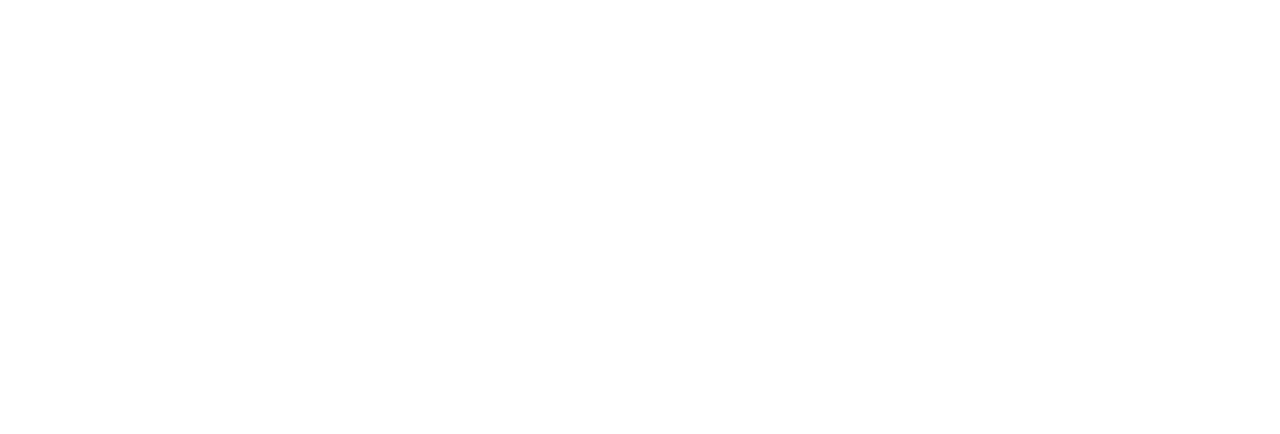
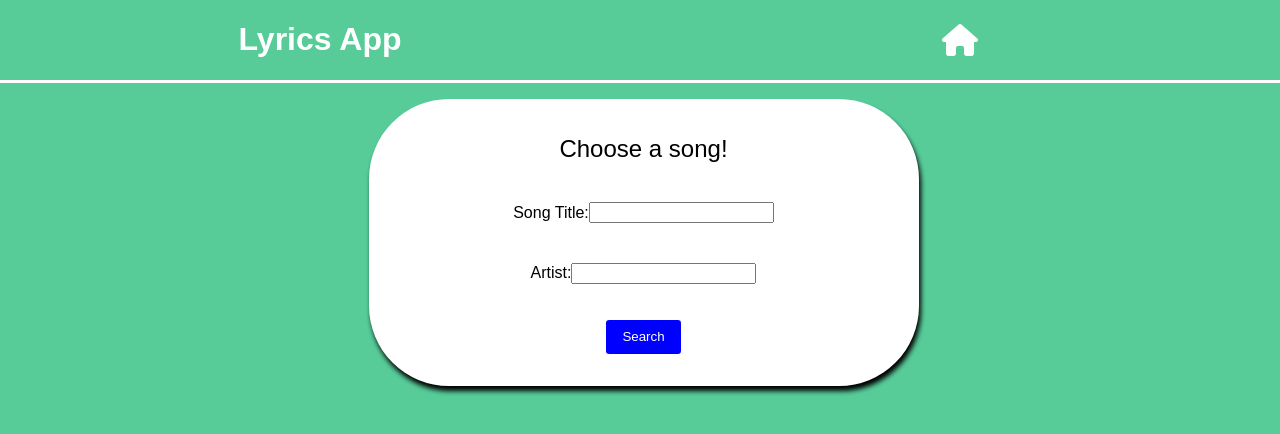
Before and after one commit to amyaitran/lyrics-quizzer, a website: page index.html in a window 1280 px wide. Drawn offline with Linux system fonts and the light colour scheme; a web font is replaced by a local one.

Commit message:
initialized elements and styling, lyrics show up in lyrics-card

```diff
--- a/css/layout.css
+++ b/css/layout.css
@@ -0,0 +1,38 @@
+.hidden {
+  display: none !important;
+}
+
+.container {
+  max-width: 575px;
+  margin: 0 auto;
+}
+
+.row {
+  display: flex;
+  flex-wrap: wrap;
+}
+
+.column-full, {
+  width: 100%;
+}
+
+.column-half {
+  width: 50%;
+}
+
+.center {
+  display: flex;
+  justify-content: center;
+  align-items: center;
+}
+
+@media screen and (min-width: 768px) {
+  /* .container {
+    max-width: 900px;
+  }
+
+  .column-full,
+  .column-half {
+    padding: 0 0.75rem;
+  } */
+}
--- a/css/styles.css
+++ b/css/styles.css
@@ -0,0 +1,50 @@
+body {
+  background-color: #57cc99;
+  font-family: 'Signika Negative', sans-serif;
+}
+
+h1 {
+  color: white;
+}
+
+h2,
+h4 {
+  font-weight: 400;
+}
+
+button {
+  border-radius: 0.2rem;
+  margin: 1rem 0;
+  padding: 0.6rem 1rem;
+  border: none;
+  color: white;
+  background-color: blue;
+  cursor: pointer;
+}
+
+i {
+  color: white;
+  font-size: 2rem;
+  cursor: pointer;
+}
+
+ul {
+  list-style-type: none;
+}
+
+.blue {
+  background-color: blue;
+}
+
+.white-line {
+  border-bottom: 3px solid white;
+}
+
+.card {
+  background-color: white;
+  width: 550px;
+  border-radius: 5rem;
+  padding: 1rem;
+  margin: 1rem;
+  box-shadow: 2px 5px 5px 0 rgba(0, 0, 0, 1);
+}
--- a/index.html
+++ b/index.html
@@ -3,6 +3,9 @@
 <head>
   <meta charset="UTF-8">
   <meta name="viewport" content="width=device-width, initial-scale=1.0">
+  <link rel="preconnect" href="https://fonts.googleapis.com">
+  <link rel="preconnect" href="https://fonts.gstatic.com" crossorigin>
+  <link href="https://fonts.googleapis.com/css2?family=Signika+Negative:wght@400;700&display=swap" rel="stylesheet">
   <title>AJAX Project</title>
   <link rel="icon" href="images/favicon.ico">
   <link rel="stylesheet" href="css/reset.css">
@@ -10,10 +13,59 @@
   <link rel="stylesheet" href="css/styles.css">
 </head>
 <body>
+
   <header>
+    <div class="row white-line">
+
+      <div class="column-half center">
+        <h1>Lyrics App</h1>
+      </div>
+
+      <div class="column-half center">
+        <i class="fas fa-home"></i>
+      </div>
+
+    </div>
   </header>
+
   <main>
+      <div class="container">
+    <div class="row">
+      <div class="column-full">
+        <div class="card" data-view="choose">
+          <h2 class="center">Choose a song!</h2>
+          <form id="input-form">
+
+            <div class="row center">
+              <label for="title">
+                <h4>Song Title:</h4>
+              </label>
+              <input required name="song" id="song" type="text">
+            </div>
+
+            <div class="row center">
+              <label for="title">
+                <h4>Artist:</h4>
+              </label>
+              <input required name="artist" id="artist" type="text">
+            </div>
+
+            <div class="row center">
+              <button id="search-btn" type="submit">Search</button>
+            </div>
+
+          </form>
+        </div>
+
+        <div class="card hidden" data-view="lyrics">
+          <h2 class="center">Fill in the lyrics!</h2>
+          <p></p>
+        </div>
+      </div>
+    </div>
+  </div>
   </main>
+  <script src="https://kit.fontawesome.com/51e06843cc.js" crossorigin="anonymous"></script>
   <script src="js/data.js"></script>
   <script src="js/main.js"></script>
 </body>
--- a/js/main.js
+++ b/js/main.js
@@ -0,0 +1,66 @@
+var $p = document.querySelector('p');
+var $form = document.querySelector('#input-form');
+var $song = document.querySelector('#song');
+var $artist = document.querySelector('#artist');
+var $searchBtn = document.querySelector('#search-btn');
+var $cards = document.querySelectorAll('.card');
+var $homeIcon = document.querySelector('i');
+
+$searchBtn.addEventListener('click', handleSearch);
+$homeIcon.addEventListener('click', handleClick);
+
+function handleSearch(event) {
+  event.preventDefault();
+  var $songValue = $song.value;
+  var $artistValue = $artist.value;
+  getLyrics($songValue, $artistValue);
+  $form.reset();
+  cardSwap('lyrics');
+}
+
+function handleClick(event) {
+  $p.textContent = '';
+  cardSwap('choose');
+}
+
+function cardSwap(card) {
+  for (var i = 0; i < $cards.length; i++) {
+    if (card === $cards[i].getAttribute('data-view')) {
+      $cards[i].className = 'card';
+    } else {
+      $cards[i].className = 'card hidden';
+    }
+  }
+}
+
+function getLyrics(song, artist) {
+  var xhr = new XMLHttpRequest();
+  var url = 'http://api.musixmatch.com/ws/1.1/matcher.lyrics.get?q_track=' + song + '&q_artist=' + artist + '&apikey=ede8285d3054993fe551720e102aa1a6';
+  var sanitizedURL = encodeURIComponent(url);
+  xhr.open('GET', 'https://lfz-cors.herokuapp.com/?url=' + sanitizedURL);
+  xhr.responseType = 'json';
+  xhr.addEventListener('load', function () {
+    var $lyrics = xhr.response.message.body.lyrics.lyrics_body;
+    $p.textContent = $lyrics;
+  });
+  xhr.send();
+}
+
+// getSampleData()
+
+// function getSampleData() {
+//   var xhr = new XMLHttpRequest();
+//   var url = 'http://api.musixmatch.com/ws/1.1/track.lyrics.get?track_id=15953433&apikey=ede8285d3054993fe551720e102aa1a6';
+//   var sanitizedURL = encodeURIComponent(url)
+//   xhr.open('GET', 'https://lfz-cors.herokuapp.com/?url=' + sanitizedURL);
+//   xhr.responseType = 'json';
+//   xhr.addEventListener('load', function () {
+//     console.log(xhr.status);
+//     console.log(xhr.response);
+//   });
+//   xhr.send();
+// }
+// getSampleData()
+
+// key
+// ede8285d3054993fe551720e102aa1a6
```
